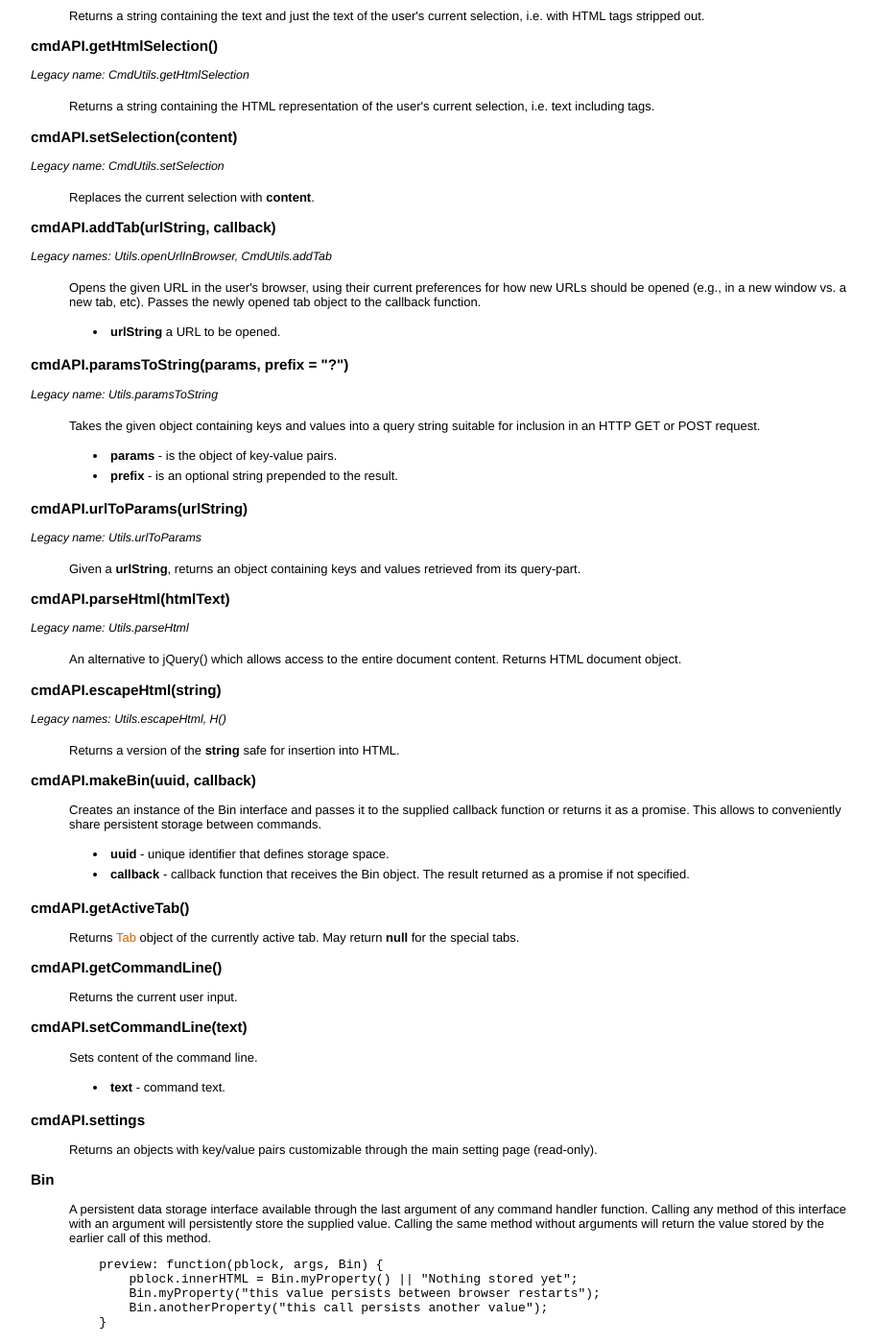
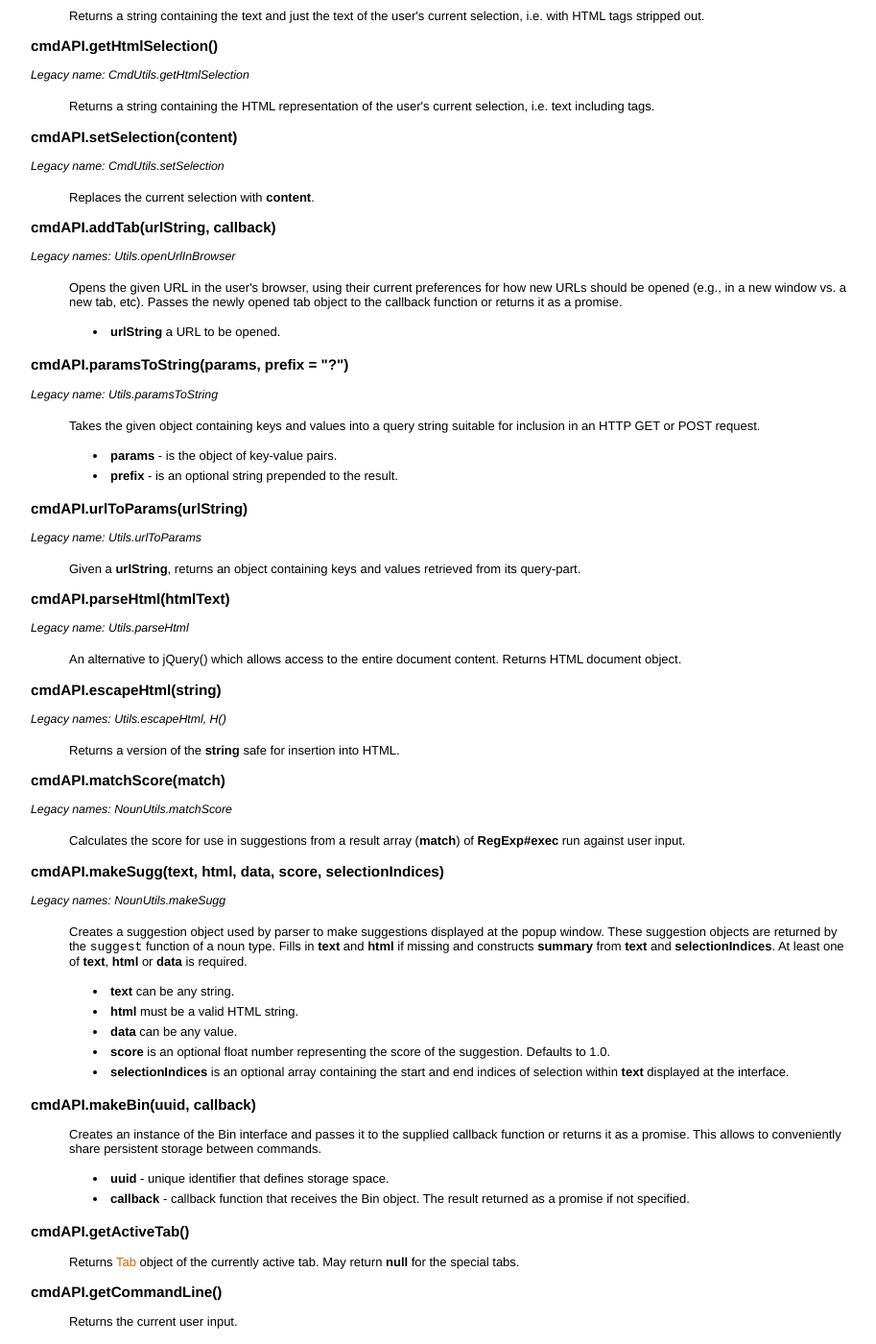
Before and after one commit to GChristensen/ishell, a Jekyll site: the page res/API.html, which Jekyll copies as it is, in a window 1280 px wide and 1400 px high, scrolled down 3215 px. Shown: the whole window at 96% size, without its empty margins (158-1071 px from the left). Built offline with Jekyll 4.4.1, drawn with Linux system fonts in a browser that asks for light colours; some of the changed text lies outside the part shown.

```diff
--- a/commands/mail.js
+++ b/commands/mail.js
@@ -36,9 +36,9 @@
             desc += "to &lt;" + args.goal.text + "&gt; ";
 
         if (args.time && args.time.text)
-            desc += "at the " + args.source.text + " account.";
+            desc += "from the " + args.source.text + " account.";
         else
-            desc += "at the default account.";
+            desc += "from the default account.";
 
         pblock.innerHTML = desc;
     },
--- a/res/API.html
+++ b/res/API.html
@@ -305,13 +305,13 @@
     <p>Replaces the current selection with <strong>content</strong>.</p>
   </blockquote>
 <h3><a id="user-content-utilsopenurlinbrowserurlstring" class="anchor" aria-hidden="true" href="#utilsopenurlinbrowserurlstring"></a>cmdAPI.addTab(urlString, callback)</h3>
-<p class="legacy-name">Legacy names: Utils.openUrlInBrowser, CmdUtils.addTab</p>
+<p class="legacy-name">Legacy names: Utils.openUrlInBrowser</p>
 <blockquote>
     <p>
       Opens the given URL in the user's browser, using
       their current preferences for how new URLs should be opened (e.g.,
       in a new window vs. a new tab, etc).
-      Passes the newly opened tab object to the callback function.</p>
+      Passes the newly opened tab object to the callback function or returns it as a promise.</p>
     <ul>
       <li><strong>urlString</strong> a URL to be opened.</li>
     </ul>
@@ -332,7 +332,7 @@
     <p>Given a <strong>urlString</strong>, returns an object containing keys and values
       retrieved from its query-part.</p>
   </blockquote>
-<h3><a id="user-content-utilsparsehtmlhtmltext-callback" class="anchor" aria-hidden="true" href="#utilsparsehtmlhtmltext-callback"></a>cmdAPI.parseHtml(htmlText)</h3>
+<h3><a id="user-content-parsehtml" class="anchor" aria-hidden="true" href="#utilsparsehtmlhtmltext-callback"></a>cmdAPI.parseHtml(htmlText)</h3>
 <p class="legacy-name">Legacy name: Utils.parseHtml</p>
 <blockquote>
     <p>An alternative to jQuery() which allows access to the entire document content. Returns HTML document object.</p>
@@ -341,7 +341,35 @@
 <p class="legacy-name">Legacy names: Utils.escapeHtml, H()</p>
 <blockquote>
     <p>Returns a version of the <strong>string</strong> safe for insertion into HTML.</p>
-  </blockquote>
+</blockquote>
+
+<h3><a id="user-content-matchscore" class="anchor" aria-hidden="true" href="#matchscore"></a>cmdAPI.matchScore(match)</h3>
+<p class="legacy-name">Legacy names: NounUtils.matchScore</p>
+<blockquote>
+    <p>Calculates the score for use in suggestions from a result array (<b>match</b>) of <b>RegExp#exec</b> run against user input.</p>
+</blockquote>
+
+<h3><a id="user-content-makesugg" class="anchor" aria-hidden="true" href="#makesugg"></a>cmdAPI.makeSugg(text, html, data, score, selectionIndices)</h3>
+<p class="legacy-name">Legacy names: NounUtils.makeSugg</p>
+<blockquote>
+    <p>
+        Creates a suggestion object used by parser to make suggestions displayed at the popup window.
+        These suggestion objects are returned by the <code>suggest</code> function of a noun type.
+        Fills in <b>text</b> and <b>html</b> if missing
+        and constructs <b>summary</b> from <b>text</b> and <b>selectionIndices</b>.
+        At least one of <b>text</b>, <b>html</b> or <b>data</b> is required.
+        <ul>
+          <li><b>text</b> can be any string.</li>
+          <li><b>html</b> must be a valid HTML string.</li>
+          <li><b>data</b> can be any value.</li>
+          <li><b>score</b> is an optional float number representing
+          the score of the suggestion. Defaults to 1.0.</li>
+          <li><b>selectionIndices</b> is an optional array containing the start and end
+          indices of selection within <b>text</b> displayed at the interface.</li>
+        </ul>
+    </p>
+</blockquote>
+
 <h3><a id="user-content-utilsparamstostringparams-prefix-" class="anchor" aria-hidden="true" href="#makebin"></a>cmdAPI.makeBin(uuid, callback)</h3>
 <blockquote>
     <p>Creates an instance of the Bin interface and passes it to the supplied callback function or returns it as a promise. This allows to conveniently share persistent storage between commands.</p>
@@ -385,6 +413,12 @@
     </pre>
 </blockquote>
 
+<h3><a id="user-content-jquery" class="anchor" aria-hidden="true" href="#bin"></a>jQuery, $</h3>
+<blockquote>
+    <p>The entry points of <a href="https://jquery.com/" target="_blank">jQuery</a> API.</p>
+</blockquote>
+
+
 <h2><a id="user-content-built-in-noun-types" class="anchor" aria-hidden="true" href="#built-in-noun-types"></a>Built-in Noun Types</h2>
 <p>NounType system of the iShell parser is a powerful tool which allows to
   add dynamic entities (such as the set of current tabs) to argument autocompletion and suggestion list. See the command authoring tutorial for an example.</p>
--- a/res/options.html
+++ b/res/options.html
@@ -79,7 +79,7 @@
 </div>
 
 <div class="col-five">
-    <h2 class="top">Dynamic Settings<sup class="help" title="You can add new custom settings that could be available at your code. See the help above.">?</sup></h2>
+    <h2 class="top">Dynamic Settings<sup class="help" title="You can add new custom settings that could be accessed in the code. See the help above.">?</sup></h2>
     <div id="dynamic-settings-wrapper"><table id="dynamic-settings"></table></div>
 </div>
 
--- a/utils.js
+++ b/utils.js
@@ -11,7 +11,7 @@
         return s.trim();
 };
 
-Utils.setTimeout = setTimeout;
+Utils.setTimeout = function() {setTimeout.apply(window, arguments)};
 Utils.isArray = Array.isArray;
 
 Utils.reportWarning = function(aMessage, stackFrameNumber) {
```
Also changed, not shown: cmdmanager.js (+20 -3 lines), cmdutils.js (+6 -1 lines), commands/builtin.js (+6 -3 lines), popup.html (+6 -5 lines), popup.js (+246 -204 lines), preprocessor.js (+19 -4 lines), res/tutorial.html (+5 -4 lines), manifest.json.
